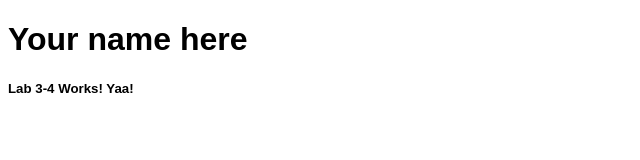
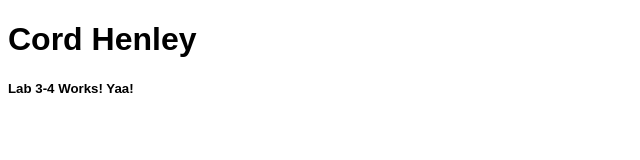
Before and after one commit to henleycw/225-lab3-4, a plain HTML site: page index.html in a window 1280 px wide. Shown: the whole page, without its empty margins (0-640 px from the left). Drawn offline with Linux system fonts and the light colour scheme.

Commit message:
Update title and heading to 'Cord Henley'

```diff
--- a/index.html
+++ b/index.html
@@ -1,12 +1,12 @@
 <!DOCTYPE html>
 <html>
   <head>
-    <title>Your Name Here</title>
+    <title>Cord Henley</title>
     <link rel="stylesheet" href="style.css">
     <title>Test</title>
   </head>
   <body>
-    <h1>Your name here</h1>
+    <h1>Cord Henley</h1>
     <h5>Lab 3-4 Works! Yaa!</h5>
   </body>
 </html>
```
